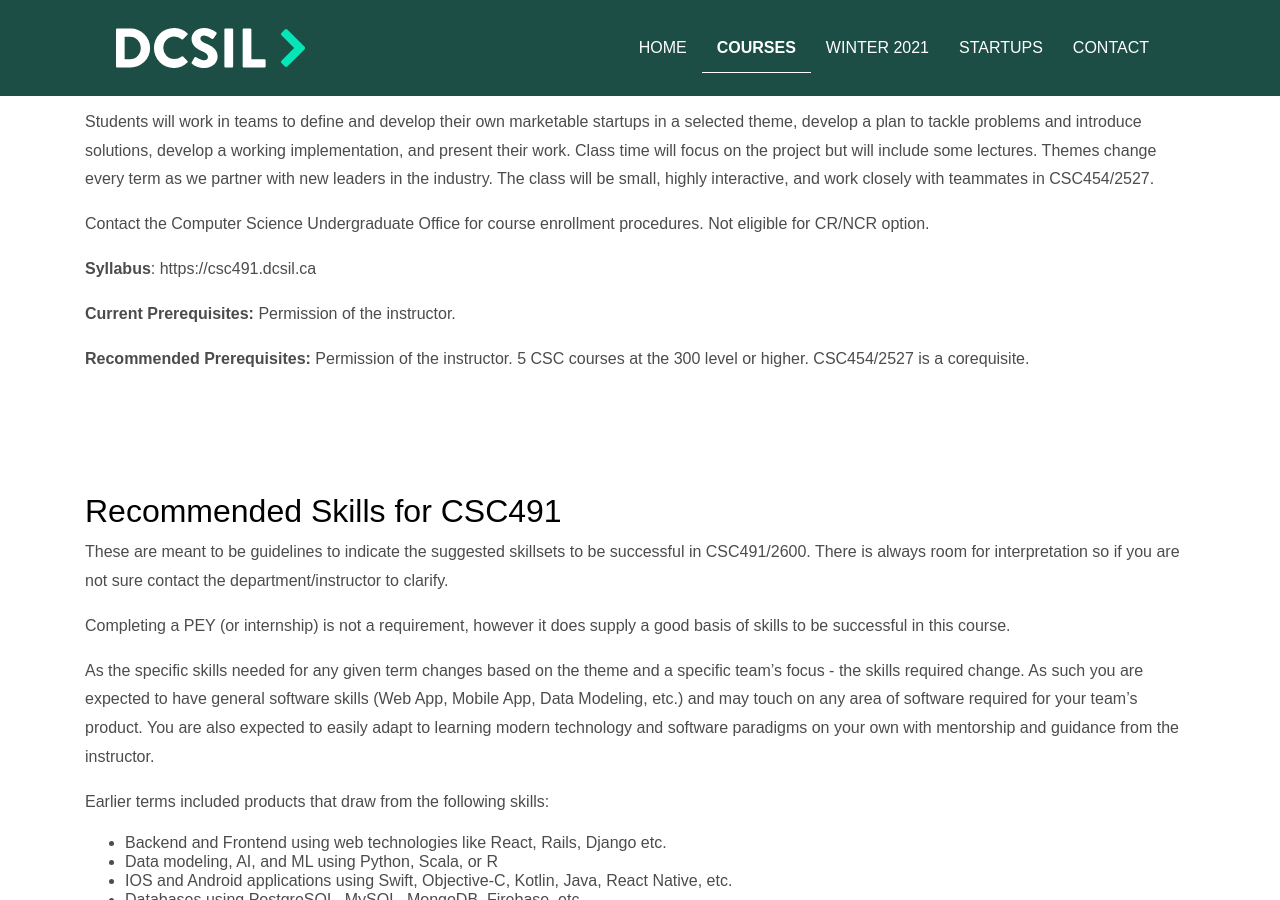
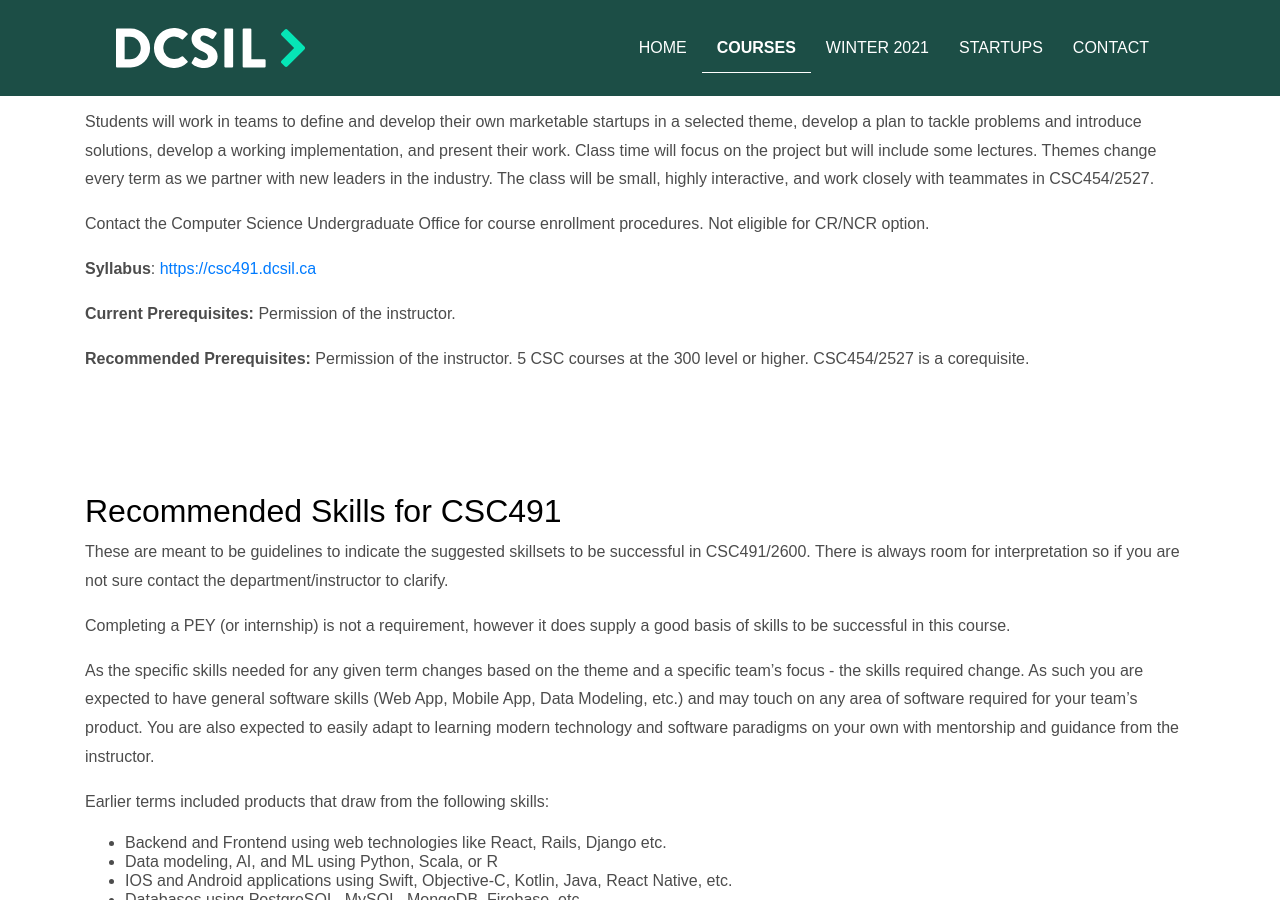
Before and after one commit to dcsil/website, a Jekyll site: the page built from _pages/courses/csc491.html, in a window 1280 px wide and 900 px high, scrolled down 841 px. Built offline with Jekyll 4.4.1, drawn with Linux system fonts in a browser that asks for light colours; some of the changed lines change nothing that is shown.

Commit message:
Update csc491.md

```diff
--- a/_includes/course/csc491.md
+++ b/_includes/course/csc491.md
@@ -7,7 +7,7 @@ Students will work in teams to define and develop their own marketable startups
 
 Contact the Computer Science Undergraduate Office for course enrollment procedures. Not eligible for CR/NCR option.
 
-**Syllabus**: https://csc491.dcsil.ca
+**Syllabus**: [https://csc491.dcsil.ca](https://csc491.dcsil.ca)
 
 **Current Prerequisites:** Permission of the instructor.
 
```
